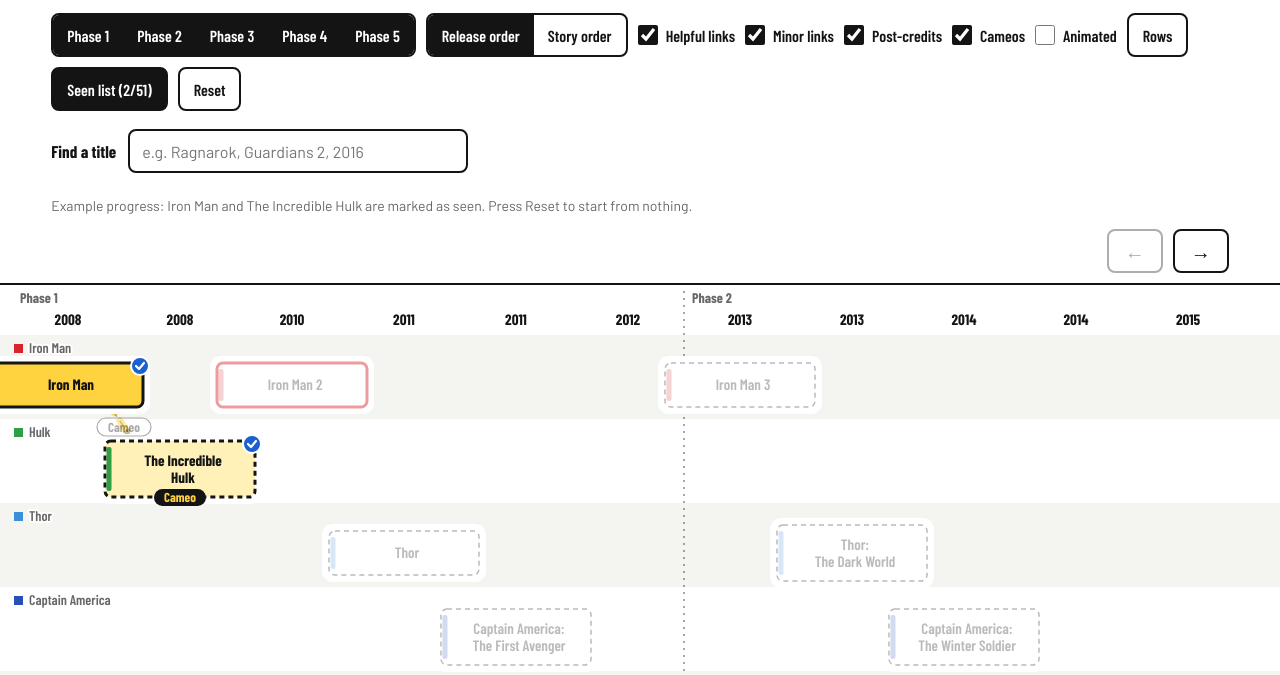
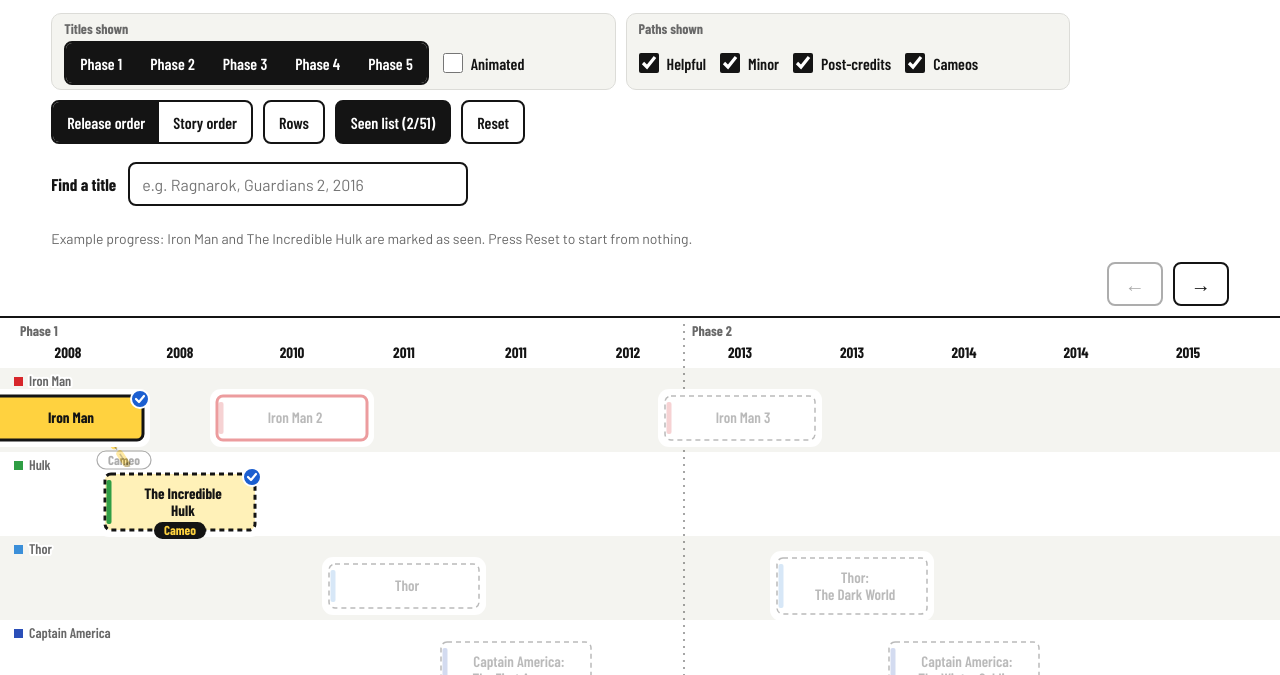
Before and after one commit to tharrison4815/mcu-watch-map, a plain HTML site: page index.html in a window 1280 px wide. Shown: the part 125-800 px from the top of the page. Drawn offline with nearby package versions, Linux system fonts and the light colour scheme.

Commit message:
Group header controls into Titles shown and Paths shown
Co-Authored-By: Claude Opus 5.5 <noreply@anthropic.com>

```diff
--- a/index.html
+++ b/index.html
@@ -23,6 +23,8 @@ button{font:inherit;color:inherit}
 header.band{padding-bottom:18px;display:flex;flex-wrap:wrap;gap:16px 32px;align-items:end;justify-content:space-between}
 h1{font:400 clamp(36px,5vw,52px)/1.05 Anton,Impact,sans-serif;margin:0;letter-spacing:.01em}
 h1 small{display:block;font:600 18px/1.3 "Barlow Condensed",sans-serif;color:var(--mute);letter-spacing:0;margin-top:6px}
+.grp{display:flex;flex-wrap:wrap;align-items:center;gap:4px 14px;padding:2px 12px 4px;border:1.5px solid var(--line);border-radius:10px;background:var(--band)}
+.glab{flex-basis:100%;font:700 14px "Barlow Condensed",sans-serif;color:var(--mute);padding-top:4px}
 .ctl{display:flex;flex-wrap:wrap;gap:10px;align-items:center}
 .seg{display:inline-flex;border:2px solid var(--ink);border-radius:8px;overflow:hidden}
 .seg button{border:0;background:none;padding:0 14px;min-height:40px;cursor:pointer;font:600 16px "Barlow Condensed",sans-serif}
@@ -128,22 +130,28 @@ footer{font-size:14px;color:var(--mute);border-top:1px solid var(--line)}
 <header class="band">
   <h1>MCU Watch Map<small>Phases 1 to 5: 36 films, 17 series, 2 specials and 2 seasons of shorts, 2008 to 2025</small></h1>
   <div class="ctl">
-    <div class="seg" role="group" aria-label="Phases shown on the map">
-      <button data-ph="1">Phase 1</button>
-      <button data-ph="2">Phase 2</button>
-      <button data-ph="3">Phase 3</button>
-      <button data-ph="4">Phase 4</button>
-      <button data-ph="5">Phase 5</button>
+    <div class="grp" role="group" aria-labelledby="gTitles">
+      <span class="glab" id="gTitles">Titles shown</span>
+      <div class="seg" role="group" aria-label="Phases">
+        <button data-ph="1">Phase 1</button>
+        <button data-ph="2">Phase 2</button>
+        <button data-ph="3">Phase 3</button>
+        <button data-ph="4">Phase 4</button>
+        <button data-ph="5">Phase 5</button>
+      </div>
+      <label class="tog"><input type="checkbox" id="tAn"> Animated</label>
+    </div>
+    <div class="grp" role="group" aria-labelledby="gPaths">
+      <span class="glab" id="gPaths">Paths shown</span>
+      <label class="tog"><input type="checkbox" id="tHlp"> Helpful</label>
+      <label class="tog"><input type="checkbox" id="tMnr"> Minor</label>
+      <label class="tog"><input type="checkbox" id="tPc"> Post-credits</label>
+      <label class="tog"><input type="checkbox" id="tCam"> Cameos</label>
     </div>
     <div class="seg" role="group" aria-label="Column order">
       <button id="oRel" data-o="release">Release order</button>
       <button id="oSto" data-o="story">Story order</button>
     </div>
-    <label class="tog"><input type="checkbox" id="tHlp"> Helpful links</label>
-    <label class="tog"><input type="checkbox" id="tMnr"> Minor links</label>
-    <label class="tog"><input type="checkbox" id="tPc"> Post-credits</label>
-    <label class="tog"><input type="checkbox" id="tCam"> Cameos</label>
-    <label class="tog"><input type="checkbox" id="tAn"> Animated</label>
     <button class="btn" id="rowsBtn">Rows</button>
     <button class="btn solid" id="listBtn">Seen list</button>
     <button class="btn" id="reset">Reset</button>
```
Also changed, not shown: CLAUDE.md (+3 -0 lines).
